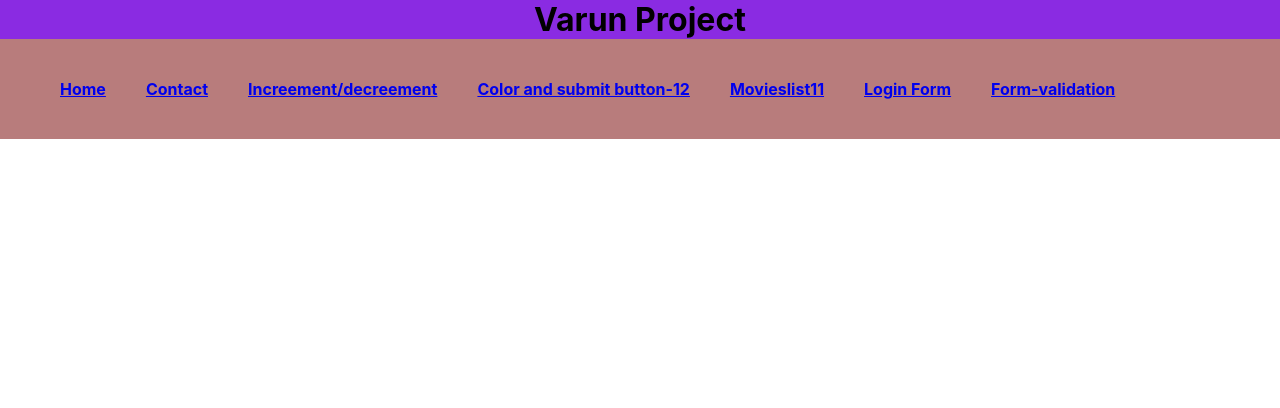
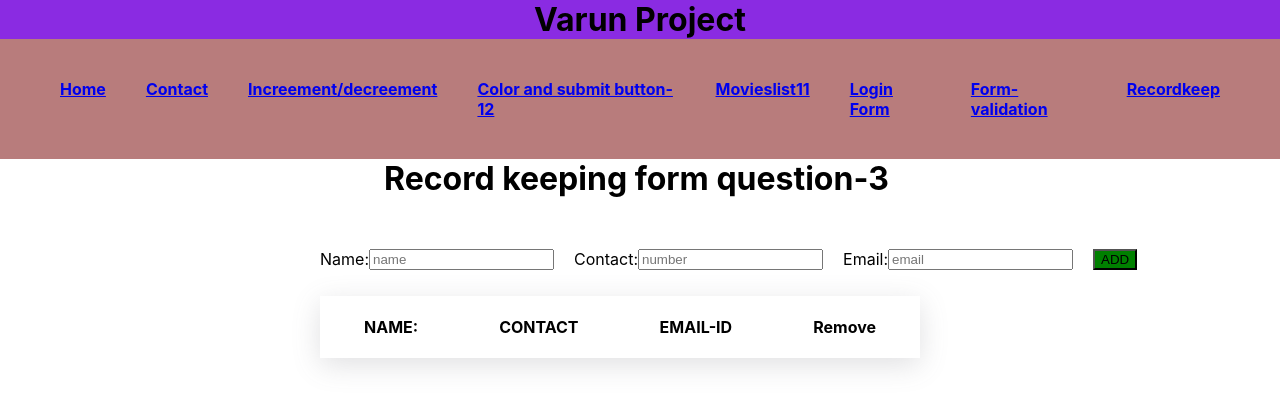
Before and after one commit to varun9846/ReactETPvarun, a React (Create React App) app: page /Recordkeep in a window 1280 px wide. Shown: the top 408 px of the page. Built offline with nearby package versions, Linux system fonts and the light colour scheme.

Commit message:
second commit

```diff
--- a/src/App.css
+++ b/src/App.css
@@ -104,3 +104,39 @@ width: 10%;
   padding:12px;
 
 }
+#RK{
+  margin-left: 30%;
+}
+.RKD{
+  display: flex;
+  flex-direction: row;
+  margin-right: 20px;
+}
+.Recordkeep{
+  display:flex;
+  flex-direction: row;
+  margin-top: 4%;
+  justify-content: space-between;
+  width: 30%;
+  margin-left: 25%;
+  padding:0px;
+}
+.datamain{
+  display: flex;
+  width: 40%;
+  justify-content: space-between;
+  margin-left: 25%;
+  margin-top: 2%;
+  padding-left:44px;
+  padding-right: 44px;
+  box-shadow: rgba(100, 100, 111, 0.2) 0px 7px 29px 0px;
+}
+#add{
+  background-color: green;
+}
+#del{
+  background-color: red;
+  padding-right: 4px;
+  justify-content: center;
+  font-weight: bolder;
+}
--- a/src/App.js
+++ b/src/App.js
@@ -8,6 +8,7 @@ import { ColorSub } from './Pages/ColorSub';
 import { Movielist } from './Pages/Movielist';
 import { Mylogin } from './Pages/Mylogin';
 import { FormV } from './Pages/FormV';
+import { Recordkeep } from './Pages/Recordkeep';
 import { BrowserRouter as Router, Routes, Route } from "react-router-dom";
 function App() {
   return (
@@ -23,6 +24,7 @@ function App() {
           <Route path="/Movielist" element={<Movielist/>} />
           <Route path="/Mylogin" element={<Mylogin/>} />
           <Route path='/FormV' element={<FormV/>} />
+          <Route path='/Recordkeep' element={<Recordkeep />} />
 
         </Routes>
       </Router>
--- /dev/null
+++ b/src/Pages/Recordkeep.js
@@ -0,0 +1,83 @@
+import { useState } from "react";
+
+export const Recordkeep = () => {
+  const [form, setForm] = useState({});
+  const [data, setData] = useState([]);
+
+  const addData = (e) => {
+    e.preventDefault();
+    setData([...data, form]);
+    setForm({...form,form});
+  };
+  const remove =(index)=>{
+let arr=data;
+arr.splice(index,1);
+setData([...arr]);
+  }
+
+  return (
+    <>
+    <h1 id="RK">Record keeping form question-3</h1>
+    <div >
+      <form className="Recordkeep">
+        <div className="RKD">
+          <label htmlFor="name">Name:</label>
+          <input
+            type="text"
+            id="name"
+            placeholder="name"
+            value={form.name}
+            onChange={(e) => setForm({...form, name: e.target.value })}
+          />
+        </div>
+        <div className="RKD">
+          <label htmlFor="number">Contact:</label>
+          <input
+            type="number"
+            id="number"
+            placeholder="number"
+            value={form.number}
+            onChange={(e) => setForm({...form, number: e.target.value })}
+          />
+        </div>
+        <div className="RKD">
+          <label htmlFor="email">Email:</label>
+          <input
+            type="email"
+            id="email"
+            placeholder="email"
+            value={form.email}
+            onChange={(e) => setForm({...form, email: e.target.value })}
+          />
+        </div>
+        <button id="add" onClick={addData}>ADD</button>
+      </form>
+       <div className="data">
+        <div className="datamain">
+               <h4>NAME:</h4>
+               <h4>CONTACT</h4>
+               <h4>EMAIL-ID</h4>
+               <h4>Remove</h4>
+
+
+        </div>
+       </div>
+
+      <div className="data">
+        {
+          data.map((e,i)=>{
+            return(
+              <div className="datamain" key={i}>
+                <h4>{e.name}</h4>
+                <h4>{e.number}</h4>
+                <h4>{e.email}</h4>
+                <button onClick={()=>remove(i)} id="del">X</button>
+              </div>
+            )
+          })
+        }
+      </div>
+    </div>
+    </>
+  );
+};
--- a/src/components/Navbar.js
+++ b/src/components/Navbar.js
@@ -12,6 +12,8 @@ const Navbar = () => {
         <div className="llc"><Link to="/Movielist">Movieslist11</Link></div>
         <div className="llc"><Link to="/Mylogin">Login Form</Link></div>
         <div className="llc"><Link to="/FormV">Form-validation</Link></div>
+        <div className="llc"><Link to="/Recordkeep">Recordkeep</Link></div>
+
 
 
         </div>
```
